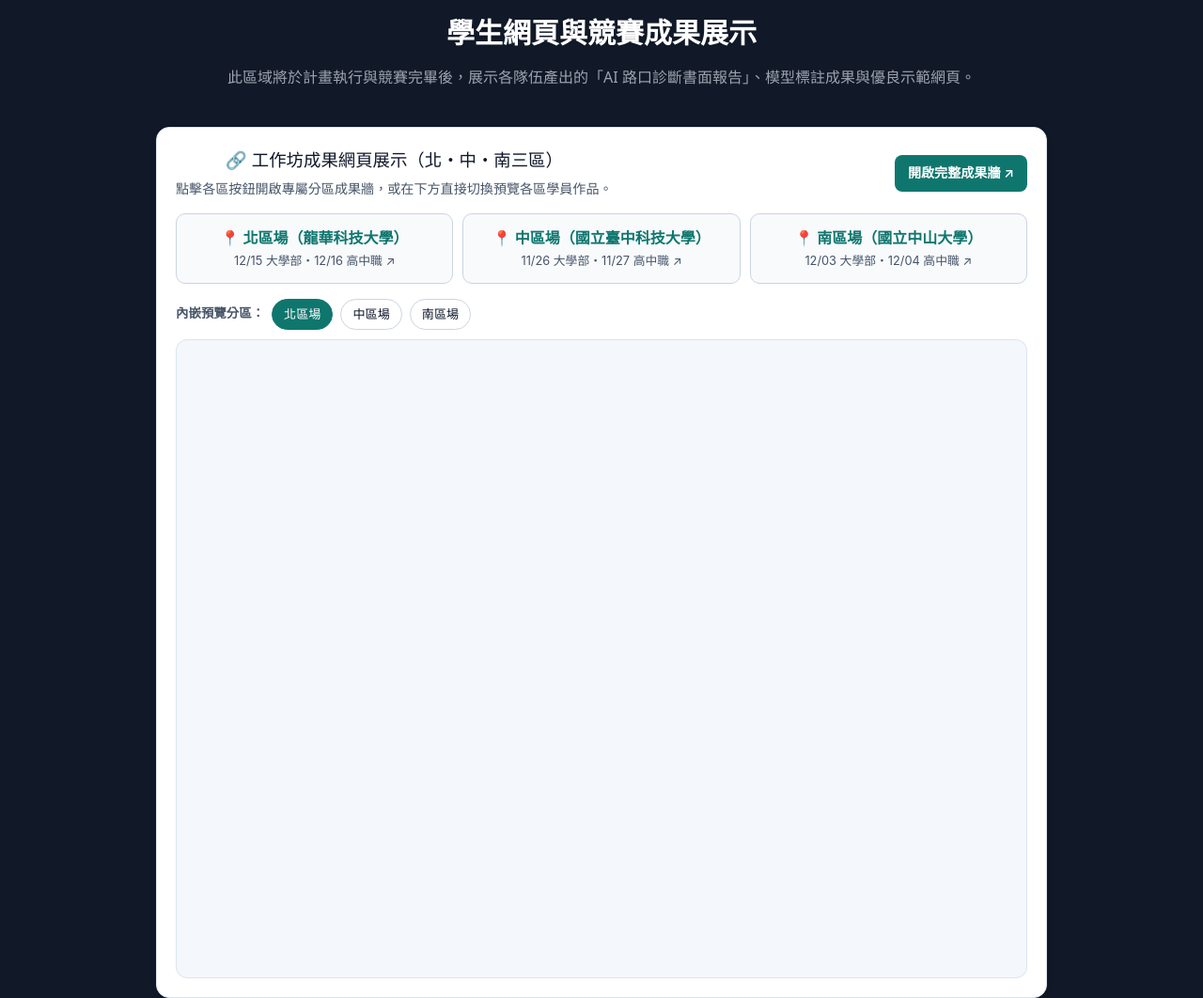
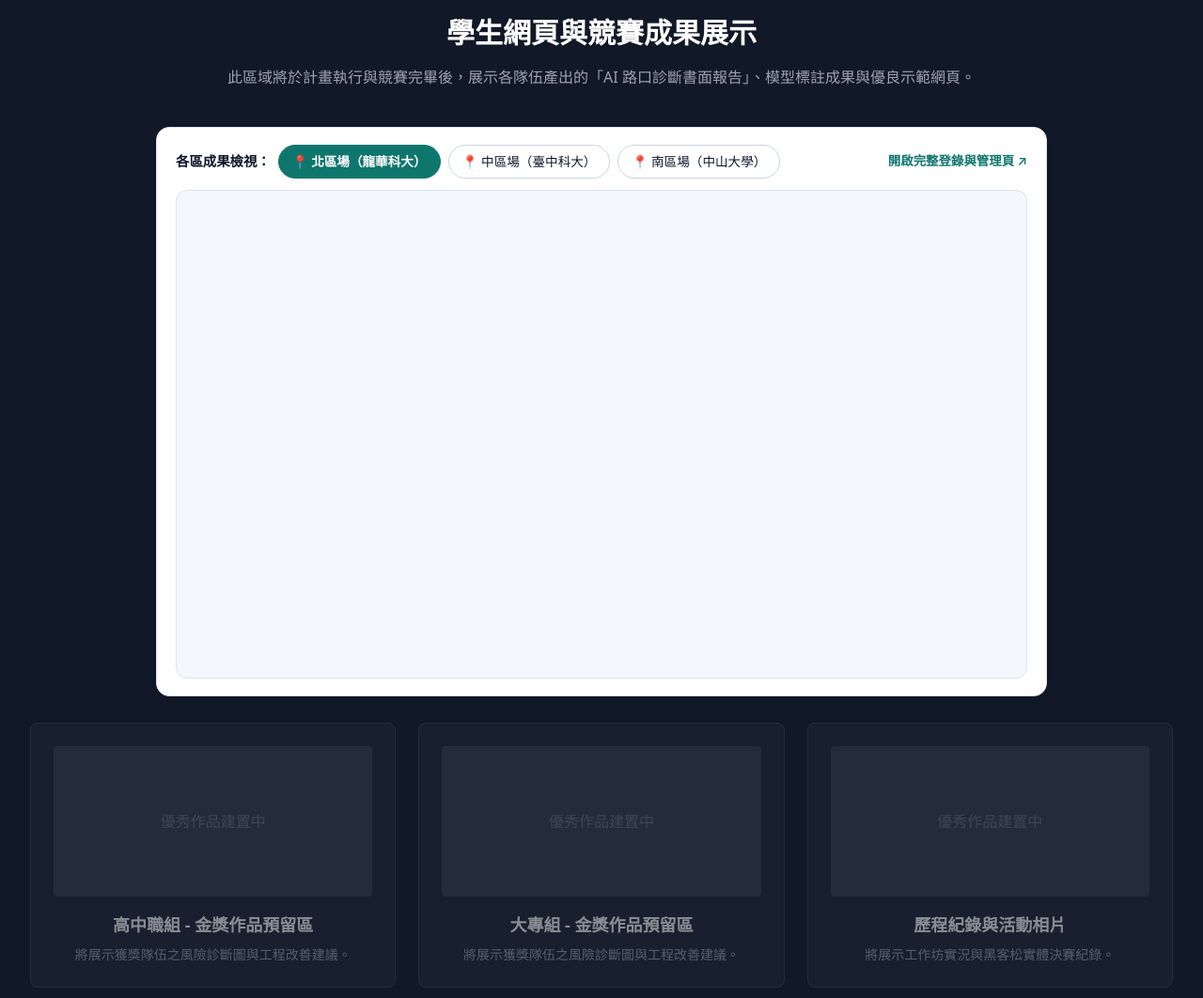
Before and after one commit to mmdmay/AITS, a plain HTML site: page index.html in a window 1280 px wide. Shown: the part 2580-3642 px from the top of the page at 94% size. Drawn offline with nearby package versions, Linux system fonts and the light colour scheme.

Commit message:
Refactor workshop showcase section in index.html

```diff
--- a/index.html
+++ b/index.html
@@ -194,67 +194,41 @@
             <h2 class="text-3xl font-bold mb-4">學生網頁與競賽成果展示</h2>
             <p class="text-gray-400 mb-10">此區域將於計畫執行與競賽完畢後，展示各隊伍產出的「AI 路口診斷書面報告」、模型標註成果與優良示範網頁。</p>
 
-    <!-- 工作坊成果網頁展示｜北・中・南三區分區入口與嵌入區塊 -->
+    <!-- 工作坊成果網頁展示｜精簡嵌入版（僅顯示各區成果與網址，不含標題列與登錄表單） -->
 <section id="workshop-showcase-embed" style="max-width: 980px; margin: 28px auto; padding: 0 16px; font-family: -apple-system, BlinkMacSystemFont, 'Segoe UI', Roboto, 'Noto Sans TC', sans-serif;">
-  <div style="background: #ffffff; border: 1px solid #dbe4ee; border-radius: 14px; padding: 20px; box-shadow: 0 2px 8px rgba(15, 23, 42, 0.04);">
-    <div style="display: flex; flex-wrap: wrap; justify-content: space-between; align-items: center; gap: 12px; margin-bottom: 14px;">
-      <div>
-        <h3 style="margin: 0; font-size: 1.15rem; color: #0f172a;">🔗 工作坊成果網頁展示（北・中・南三區）</h3>
-        <p style="margin: 4px 0 0; font-size: 0.88rem; color: #475569;">點擊各區按鈕開啟專屬分區成果牆，或在下方直接切換預覽各區學員作品。</p>
+  <div style="background: #ffffff; border: 1px solid #dbe4ee; border-radius: 14px; padding: 18px 20px; box-shadow: 0 2px 8px rgba(15, 23, 42, 0.04);">
+    <div style="display: flex; flex-wrap: wrap; justify-content: space-between; align-items: center; gap: 10px; margin-bottom: 12px;">
+      <div style="display: flex; flex-wrap: wrap; align-items: center; gap: 8px;">
+        <span style="font-size: 0.9rem; font-weight: 700; color: #0f172a;">各區成果檢視：</span>
+        <button type="button" class="aits-embed-tab" data-region="北區場"
+          style="padding: 6px 14px; border-radius: 999px; border: 1px solid #0f766e; background: #0f766e; color: #ffffff; font-size: 0.85rem; font-weight: 600; cursor: pointer;">
+          📍 北區場（龍華科大）
+        </button>
+        <button type="button" class="aits-embed-tab" data-region="中區場"
+          style="padding: 6px 14px; border-radius: 999px; border: 1px solid #cbd5e1; background: #ffffff; color: #0f172a; font-size: 0.85rem; font-weight: 500; cursor: pointer;">
+          📍 中區場（臺中科大）
+        </button>
+        <button type="button" class="aits-embed-tab" data-region="南區場"
+          style="padding: 6px 14px; border-radius: 999px; border: 1px solid #cbd5e1; background: #ffffff; color: #0f172a; font-size: 0.85rem; font-weight: 500; cursor: pointer;">
+          📍 南區場（中山大學）
+        </button>
       </div>
-      <a id="openFullShowcaseLink"
+
+      <a id="aitsOpenFullPage"
          href="https://mmdmay.github.io/AITS/showcase.html?region=北區場"
          target="_blank"
          rel="noopener noreferrer"
-         style="display: inline-block; padding: 8px 14px; border-radius: 8px; background: #0f766e; color: #ffffff; text-decoration: none; font-size: 0.88rem; font-weight: 600;">
-        開啟完整成果牆 ↗
+         style="font-size: 0.84rem; color: #0f766e; font-weight: 600; text-decoration: none;">
+        開啟完整登錄與管理頁 ↗
       </a>
     </div>
 
-    <!-- 三區連結按鈕列 -->
-    <div style="display: grid; grid-template-columns: repeat(auto-fit, minmax(220px, 1fr)); gap: 10px; margin-bottom: 16px;">
-      <a href="https://mmdmay.github.io/AITS/showcase.html?region=北區場"
-         data-region-preview="北區場"
-         target="_blank"
-         rel="noopener noreferrer"
-         style="display: block; padding: 12px 14px; border: 1px solid #cbd5e1; border-radius: 10px; background: #f8fafc; color: #0f172a; text-decoration: none;">
-        <div style="font-weight: 700; color: #0f766e;">📍 北區場（龍華科技大學）</div>
-        <div style="font-size: 0.8rem; color: #475569; margin-top: 2px;">12/15 大學部・12/16 高中職 ↗</div>
-      </a>
-
-      <a href="https://mmdmay.github.io/AITS/showcase.html?region=中區場"
-         data-region-preview="中區場"
-         target="_blank"
-         rel="noopener noreferrer"
-         style="display: block; padding: 12px 14px; border: 1px solid #cbd5e1; border-radius: 10px; background: #f8fafc; color: #0f172a; text-decoration: none;">
-        <div style="font-weight: 700; color: #0f766e;">📍 中區場（國立臺中科技大學）</div>
-        <div style="font-size: 0.8rem; color: #475569; margin-top: 2px;">11/26 大學部・11/27 高中職 ↗</div>
-      </a>
-
-      <a href="https://mmdmay.github.io/AITS/showcase.html?region=南區場"
-         data-region-preview="南區場"
-         target="_blank"
-         rel="noopener noreferrer"
-         style="display: block; padding: 12px 14px; border: 1px solid #cbd5e1; border-radius: 10px; background: #f8fafc; color: #0f172a; text-decoration: none;">
-        <div style="font-weight: 700; color: #0f766e;">📍 南區場（國立中山大學）</div>
-        <div style="font-size: 0.8rem; color: #475569; margin-top: 2px;">12/03 大學部・12/04 高中職 ↗</div>
-      </a>
-    </div>
-
-    <!-- 內嵌預覽切換列 -->
-    <div style="display: flex; flex-wrap: wrap; align-items: center; gap: 8px; margin-bottom: 10px;">
-      <span style="font-size: 0.84rem; color: #475569; font-weight: 600;">內嵌預覽分區：</span>
-      <button type="button" class="aits-preview-tab" data-region="北區場" style="padding: 5px 12px; border-radius: 999px; border: 1px solid #0f766e; background: #0f766e; color: #fff; font-size: 0.82rem; cursor: pointer;">北區場</button>
-      <button type="button" class="aits-preview-tab" data-region="中區場" style="padding: 5px 12px; border-radius: 999px; border: 1px solid #cbd5e1; background: #fff; color: #0f172a; font-size: 0.82rem; cursor: pointer;">中區場</button>
-      <button type="button" class="aits-preview-tab" data-region="南區場" style="padding: 5px 12px; border-radius: 999px; border: 1px solid #cbd5e1; background: #fff; color: #0f172a; font-size: 0.82rem; cursor: pointer;">南區場</button>
-    </div>
-
     <iframe
-      id="aitsShowcaseFrame"
-      src="https://mmdmay.github.io/AITS/showcase.html?region=北區場"
-      title="工作坊成果網頁展示內嵌預覽"
+      id="aitsCleanEmbedFrame"
+      src="https://mmdmay.github.io/AITS/showcase.html?region=北區場&embed=1"
+      title="工作坊各區成果與網址清單"
       loading="lazy"
-      style="width: 100%; height: 680px; border: 1px solid #dbe4ee; border-radius: 12px; background: #f4f7fb;"
+      style="width: 100%; height: 520px; border: 1px solid #dbe4ee; border-radius: 12px; background: #f4f7fb;"
     ></iframe>
   </div>
 </section>
@@ -262,22 +236,25 @@
 <script>
   (function () {
     const BASE_URL = "https://mmdmay.github.io/AITS/showcase.html";
-    const frame = document.getElementById("aitsShowcaseFrame");
-    const fullLink = document.getElementById("openFullShowcaseLink");
-    const tabs = document.querySelectorAll(".aits-preview-tab");
+    const frame = document.getElementById("aitsCleanEmbedFrame");
+    const fullLink = document.getElementById("aitsOpenFullPage");
+    const tabs = document.querySelectorAll(".aits-embed-tab");
 
     tabs.forEach((tab) => {
       tab.addEventListener("click", () => {
         const region = tab.dataset.region;
-        const targetUrl = `${BASE_URL}?region=${encodeURIComponent(region)}`;
-        if (frame) frame.src = targetUrl;
-        if (fullLink) fullLink.href = targetUrl;
-
+        if (frame) {
+          frame.src = `${BASE_URL}?region=${encodeURIComponent(region)}&embed=1`;
+        }
+        if (fullLink) {
+          fullLink.href = `${BASE_URL}?region=${encodeURIComponent(region)}`;
+        }
         tabs.forEach((t) => {
           const active = t === tab;
           t.style.background = active ? "#0f766e" : "#ffffff";
           t.style.color = active ? "#ffffff" : "#0f172a";
           t.style.borderColor = active ? "#0f766e" : "#cbd5e1";
+          t.style.fontWeight = active ? "600" : "500";
         });
       });
     });
```
